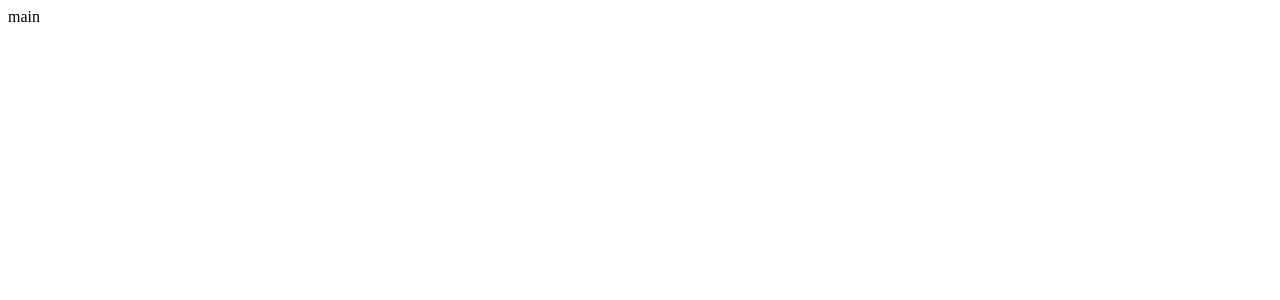
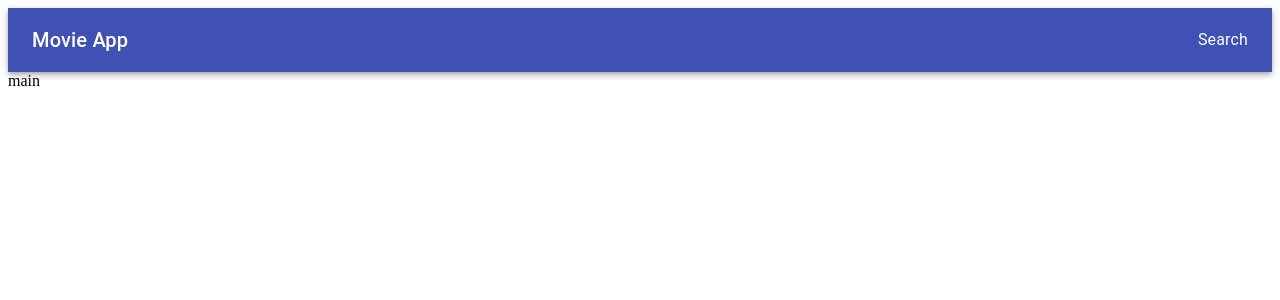
Before and after one commit to canaykut1/Movie-App, a React (Create React App) app: page / in a window 1280 px wide. Shown: the top 300 px of the page. Built offline with nearby package versions, Linux system fonts and the light colour scheme.

Commit message:
header created

```diff
--- a/package.json
+++ b/package.json
@@ -7,6 +7,7 @@
     "@testing-library/jest-dom": "^5.14.1",
     "@testing-library/react": "^11.2.7",
     "@testing-library/user-event": "^12.8.3",
+    "node-sass": "^6.0.1",
     "react": "^17.0.2",
     "react-dom": "^17.0.2",
     "react-router-dom": "^5.2.0",
--- a/src/App.js
+++ b/src/App.js
@@ -7,14 +7,14 @@ import {
   Switch,
   Route,
 } from "react-router-dom";
+import Header from './Header/Header';
 
 function App() {
+
   return (
     <Router>
     <div>
-
-      {/* A <Switch> looks through its children <Route>s and
-          renders the first one that matches the current URL. */}
+      <Header/>
       <Switch>
         <Route path="/watch">
           <Watch />
--- /dev/null
+++ b/src/Header/Header.jsx
@@ -0,0 +1,39 @@
+import * as React from "react";
+import "./Header.scss";
+import { createStyles, makeStyles } from "@material-ui/core/styles";
+import { AppBar, Toolbar, Typography } from "@material-ui/core";
+import { Link } from "react-router-dom";
+
+const Header = (props) => {
+  const useStyles = makeStyles((theme) =>
+    createStyles({
+      root: {
+        flexGrow: 1,
+      },
+      menuButton: {
+        marginRight: theme.spacing(2),
+      },
+      title: {
+        flexGrow: 1,
+      },
+    })
+  );
+  const classes = useStyles();
+
+  return (
+    <div className="header-component">
+      <AppBar position="static">
+        <Toolbar>
+          <Typography variant="h6" className={classes.title}>
+            <Link to="/">Movie App</Link>
+          </Typography>
+          <Typography className="search">
+            <Link to="/search">Search</Link>
+          </Typography>
+        </Toolbar>
+      </AppBar>
+    </div>
+  );
+};
+
+export default Header;
--- /dev/null
+++ b/src/Header/Header.scss
@@ -0,0 +1,8 @@
+.header-component {
+  .MuiTypography-root {
+    a {
+      color: white;
+      text-decoration: none;
+    }
+  }
+}
```
Also changed, not shown: src/Header.jsx (deleted, +0 -8 lines), 1 other file (tests, documents, lock files or other folders).
